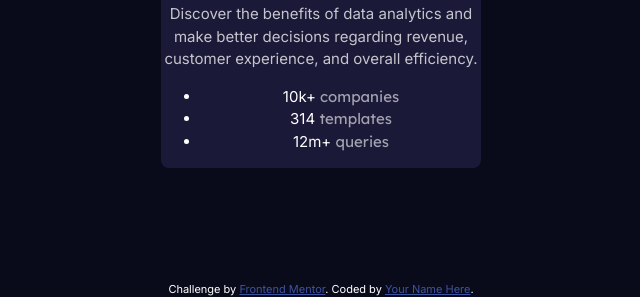
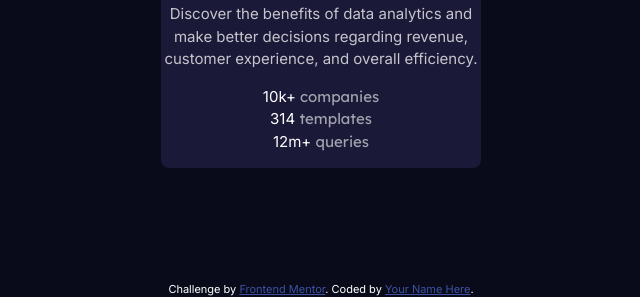
Before and after one commit to JulioCinquina/fem-stats-preview-card, a plain HTML site: page index.html in a window 1280 px wide. Shown: the part 503-800 px from the top of the page, without its empty margins (319-959 px from the left). Drawn offline with Linux system fonts and the light colour scheme.

Commit message:
Remove list bullet points and padding from stats

```diff
--- a/style.css
+++ b/style.css
@@ -88,6 +88,11 @@ main {
   color: var(--color-neutral-100-alpha-75);
 }
 
+.card__stats {
+  list-style-type: none;
+  padding: 0;
+}
+
 .card__stat-number {
   color: var(--color-neutral-100);
 }
```
